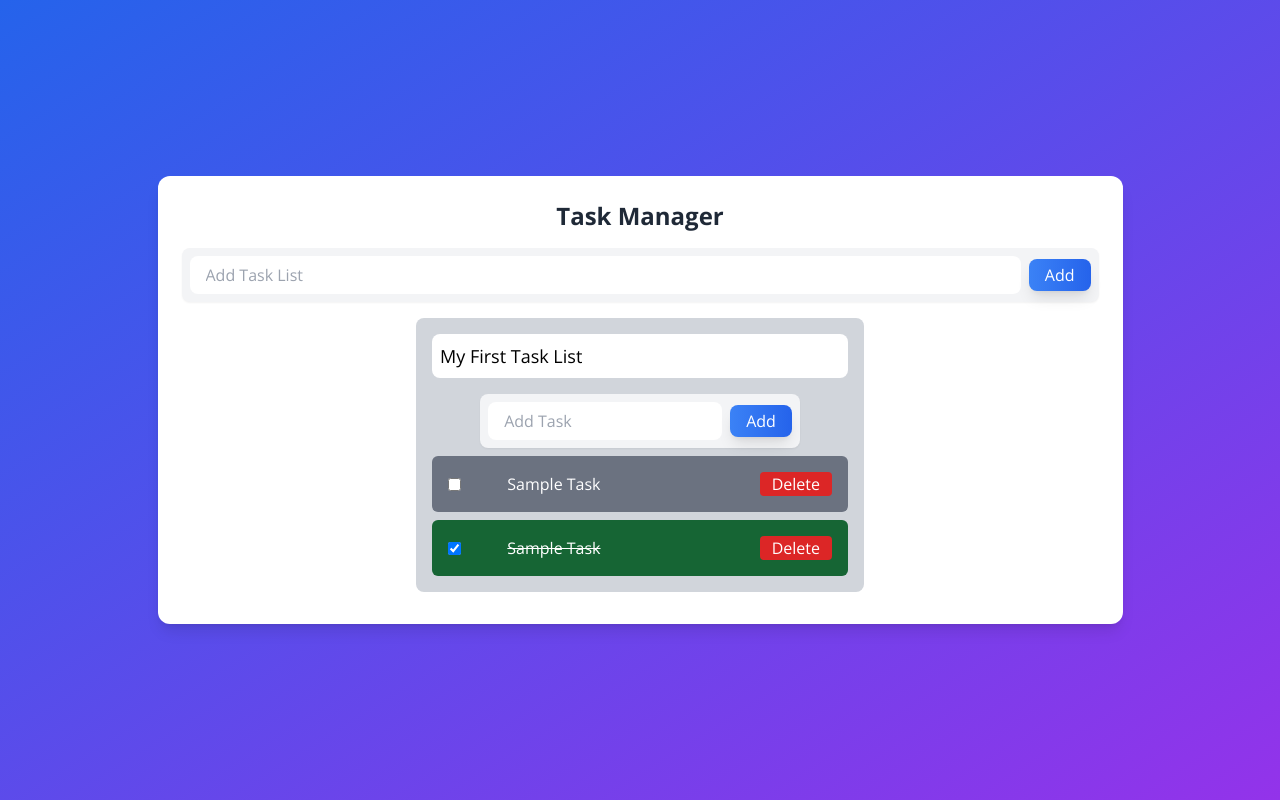
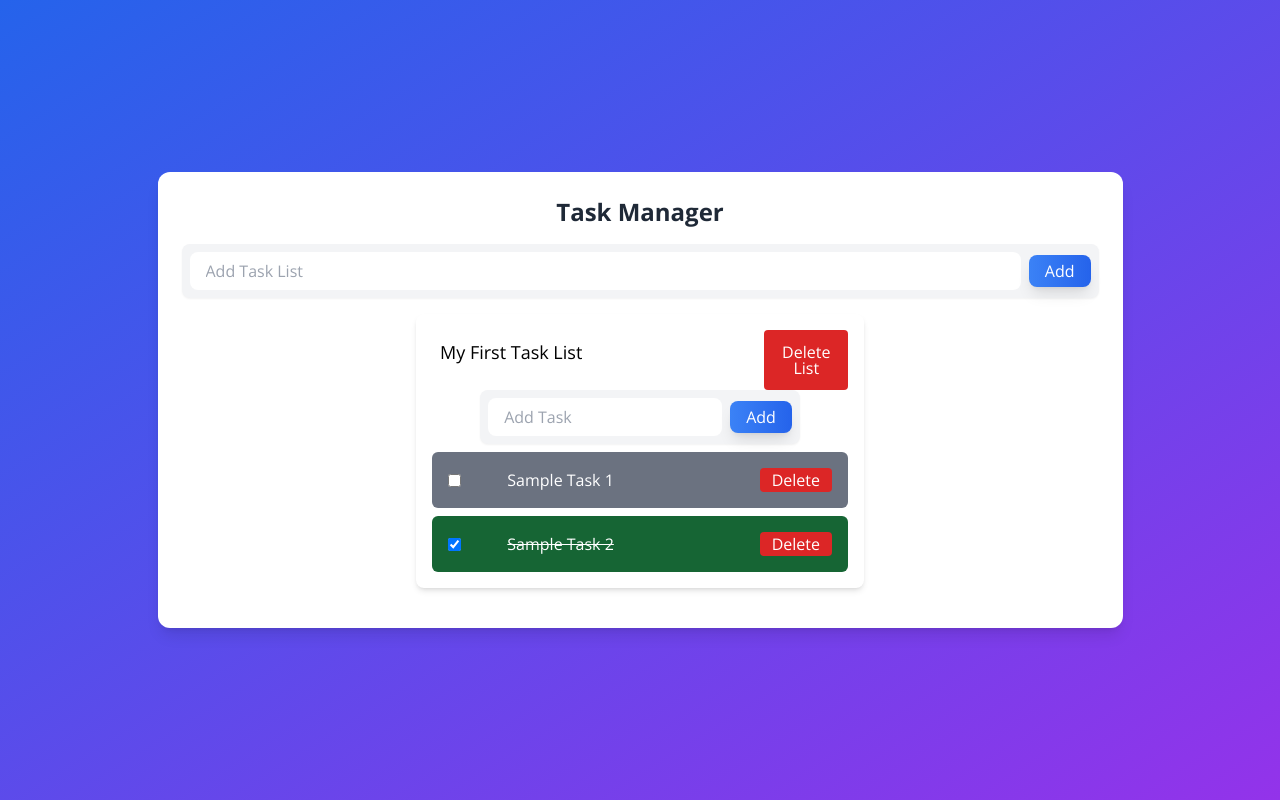
Before and after one commit to Vladosik337/to-do-list-React, a React (Vite) app: page / in a window 1280 px wide. Built offline with nearby package versions, Linux system fonts and the light colour scheme.

Commit message:
[FEAT] add function removeTaskList

```diff
--- a/src/App.tsx
+++ b/src/App.tsx
@@ -15,12 +15,12 @@ function App() {
       tasks: [
         {
           id: `task-${uuidv4()}`,
-          title: 'Sample Task',
+          title: 'Sample Task 1',
           isCompleted: false,
         },
         {
           id: `task-${uuidv4()}`,
-          title: 'Sample Task',
+          title: 'Sample Task 2',
           isCompleted: true,
         },
       ],
@@ -36,7 +36,6 @@ function App() {
       tasks: [],
     };
     setTaskLists([newTaskList, ...taskLists]);
-    console.log(taskLists);
   };
 
   // Функция для добавления задачи в определенный список задач
@@ -68,13 +67,9 @@ function App() {
   };
 
   // Функция для изменения названия списка
-  const updateTaskTitle = (listId: string, taskId: string, newTitle: string) => {
+  const updateTaskTitle = (listId: string, newTitle: string) => {
     setTaskLists((prevTaskLists) =>
-      prevTaskLists.map((taskList) =>
-        taskList.id === listId
-          ? { ...taskList, title: newTitle } // Оновлюємо заголовок списку
-          : taskList,
-      ),
+      prevTaskLists.map((taskList) => (taskList.id === listId ? { ...taskList, title: newTitle } : taskList)),
     );
   };
 
@@ -85,6 +80,11 @@ function App() {
         taskList.id === listId ? { ...taskList, tasks: taskList.tasks.filter((task) => task.id !== taskId) } : taskList,
       ),
     );
+  };
+
+  // Функция для удаления списка задач
+  const removeTaskList = (listId: string) => {
+    setTaskLists(taskLists.filter((taskList) => taskList.id !== listId));
   };
 
   // Функция для переключения состояния выполнения задачи
@@ -112,6 +112,7 @@ function App() {
           taskLists={taskLists}
           addTask={addTaskToList}
           deleteTask={removeTaskFromList}
+          deleteTaskList={removeTaskList}
           toggleTaskCompletion={toggleTaskCompletion}
           editTaskName={editTaskName}
           updateTaskTitle={updateTaskTitle}
--- a/src/components/TaskList/TaskListContainer.tsx
+++ b/src/components/TaskList/TaskListContainer.tsx
@@ -11,9 +11,10 @@ interface TaskListContainerProps {
   }[];
   addTask: (listId: string, taskTitle: string) => void;
   deleteTask: (listId: string, taskId: string) => void;
+  deleteTaskList: (listId: string) => void;
   toggleTaskCompletion: (listId: string, taskId: string) => void;
   editTaskName: (listId: string, taskId: string, newTitle: string) => void;
-  updateTaskTitle: (listId: string, taskId: string, newTitle: string) => void;
+  updateTaskTitle: (listId: string, newTitle: string) => void;
 }
 
 const TaskListContainer: React.FC<TaskListContainerProps> = ({
@@ -23,23 +24,32 @@ const TaskListContainer: React.FC<TaskListContainerProps> = ({
   toggleTaskCompletion,
   editTaskName,
   updateTaskTitle,
+  deleteTaskList,
 }) => {
   return (
     <div className="flex flex-row items-center justify-center mt-4 gap-5 flex-wrap">
       {taskLists.map((taskList) => (
         <div
           key={taskList.id}
-          className="flex flex-col items-center justify-between p-4 w-full max-w-md mb-2 bg-gray-300 rounded-lg"
+          className="flex flex-col items-center justify-between p-4 w-full max-w-md mb-4 bg-white rounded-lg shadow-md transition-transform duration-300 hover:scale-105"
         >
+          <div className="flex w-full">
             <input
               type="text"
               value={taskList.title}
               onChange={(e) => {
-              updateTaskTitle(taskList.id, '', e.target.value); // передаємо ID списку і новий заголовок
+                updateTaskTitle(taskList.id, e.target.value);
               }}
-            className="w-full p-2 mb-4 text-lg border border-gray-400 rounded-lg focus:outline-none focus:ring-2 focus:ring-blue-500"
-            placeholder={'Title task list'}
+              className="w-full p-2 mb-4 text-lg border border-gray-300 rounded-lg focus:outline-none focus:ring-2 focus:ring-blue-500 transition-all duration-300"
+              placeholder="Title task list"
             />
+            <button
+              onClick={() => deleteTaskList(taskList.id)}
+              className="ml-3 bg-red-600 text-white px-3 py-1 rounded hover:bg-red-700 transition-colors duration-200"
+            >
+              Delete List
+            </button>
+          </div>
           <AddItemInput onAddItem={(title) => addTask(taskList.id, title)} placeholder="Add Task" buttonText="Add" />
           <ul className="mt-2 w-full space-y-2">
             {taskList.tasks.map((task) => (
```
Lines whose indentation alone changed are shown as unchanged.
